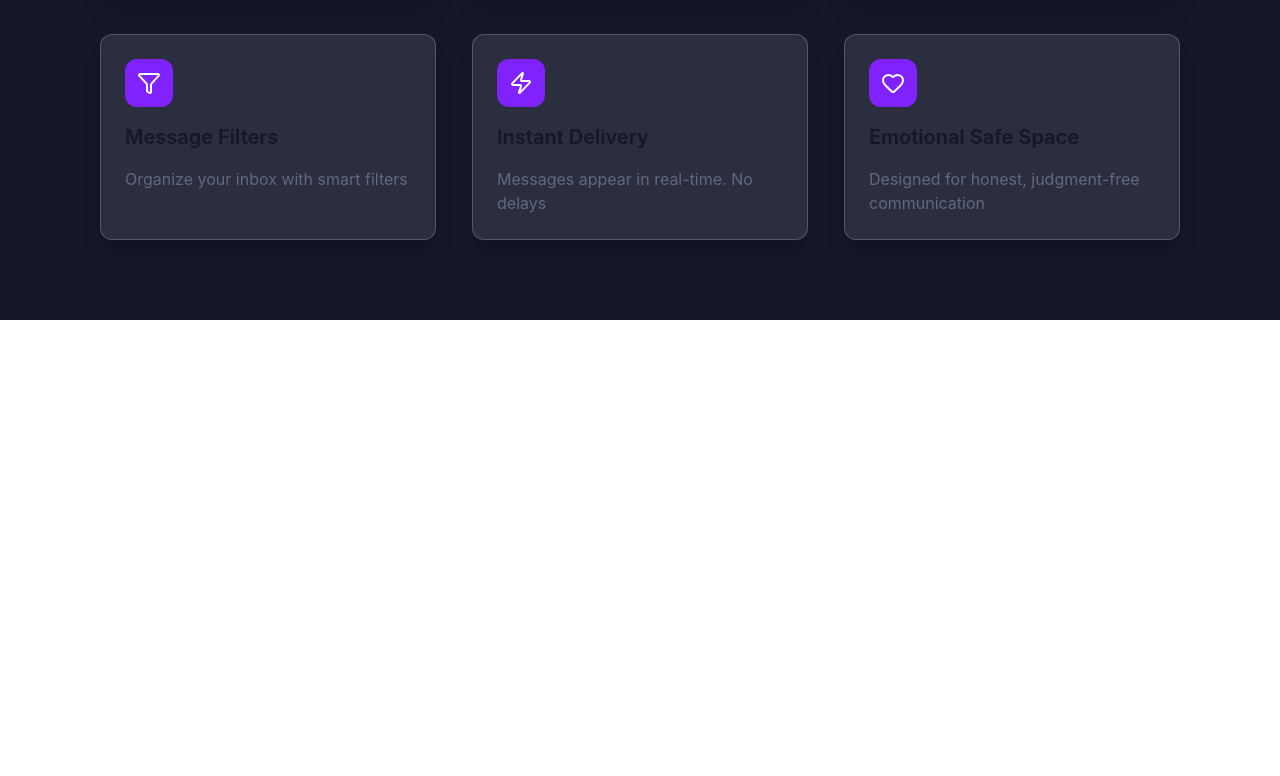
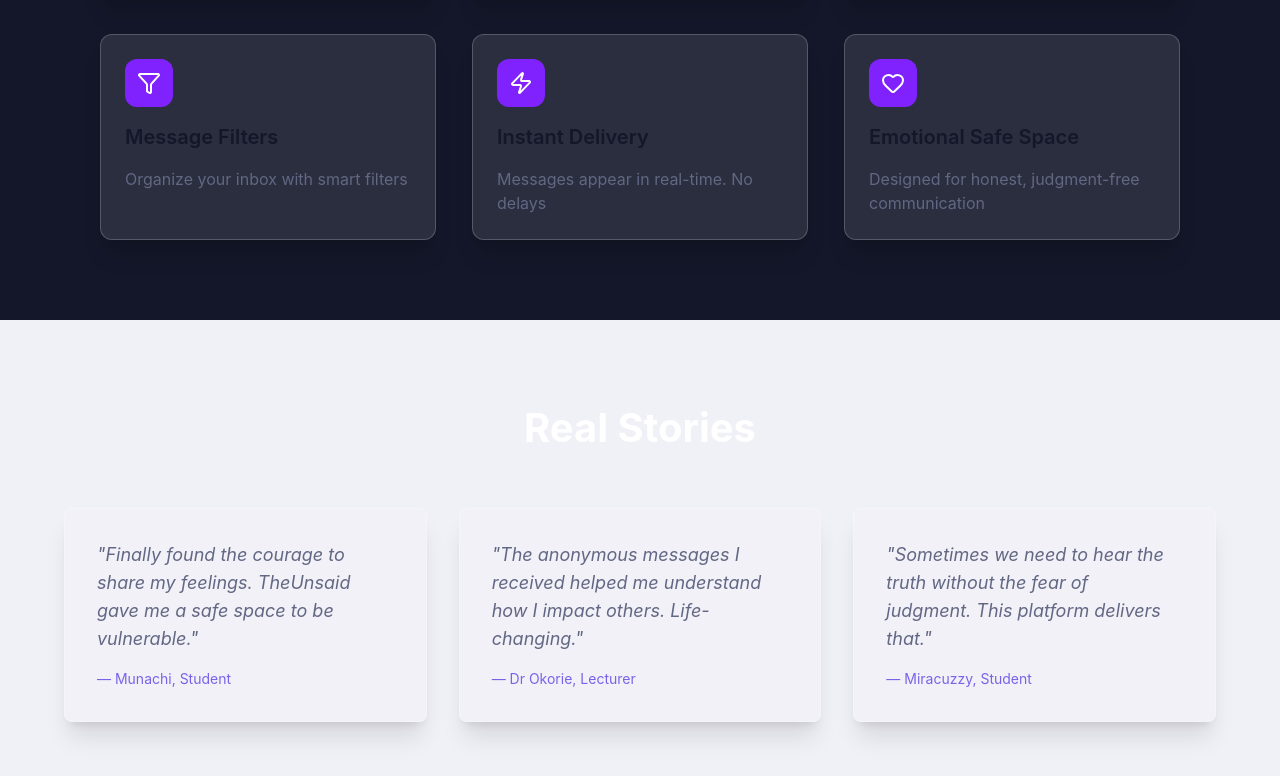
Before and after one commit to munachi821/The-Unsaid, a React (Vite) app: page / in a window 1280 px wide. Shown: the part 2407-3183 px from the top of the page. Before the commit the page ends 2727 px from the top, so only its background shows below. Built offline with nearby package versions, Linux system fonts and the light colour scheme.

Commit message:
done with the stories section moving onto the truth section

```diff
--- a/src/App.jsx
+++ b/src/App.jsx
@@ -3,6 +3,7 @@ import Herosection from "./components/Hero-section.jsx";
 import Aboutsection from "./components/AboutSection.jsx";
 import Howitworks from "./components/Howitworks-section.jsx";
 import Features from "./components/Features-section.jsx";
+import Stories from "./components/Stories-section.jsx";
 function App() {
   return (
     <>
@@ -11,6 +12,7 @@ function App() {
       <Aboutsection />
       <Howitworks />
       <Features />
+      <Stories />
     </>
   );
 }
--- /dev/null
+++ b/src/components/Stories-section.jsx
@@ -0,0 +1,39 @@
+const Stories = () => {
+  return (
+    <section className="section-padding py-20 bg-[#f0f0f7] dark:bg-[#181c2d]">
+      <div className="max-w-6xl mx-auto">
+        <div>
+          <h1 className="text-xl md:text-[40px] font-bold text-center mb-4 text-white">
+            Real Stories
+          </h1>
+
+          <div className="grid md:grid-cols-1 lg:grid-cols-3 gap-8 mt-13">
+            <div className="glass-card p-8 rounded-lg">
+              <p className="text-lg italic text-[#626784] dark:text-[#9898b3] mb-4 pr-4">
+                "Finally found the courage to share my feelings. TheUnsaid gave
+                me a safe space to be vulnerable."
+              </p>
+              <p className="text-[#7963e9] text-sm">— Munachi, Student</p>
+            </div>
+            <div className="glass-card p-8 rounded-lg">
+              <p className="text-lg italic text-[#626784] dark:text-[#9898b3] mb-4 pr-4">
+                "The anonymous messages I received helped me understand how I
+                impact others. Life-changing."
+              </p>
+              <p className="text-[#7963e9] text-sm">— Dr Okorie, Lecturer</p>
+            </div>
+            <div className="glass-card p-8 rounded-lg">
+              <p className="text-lg italic text-[#626784] dark:text-[#9898b3] mb-4 pr-4">
+                "Sometimes we need to hear the truth without the fear of
+                judgment. This platform delivers that."
+              </p>
+              <p className="text-[#7963e9] text-sm">— Miracuzzy, Student</p>
+            </div>
+          </div>
+        </div>
+      </div>
+    </section>
+  );
+};
+
+export default Stories;
```
